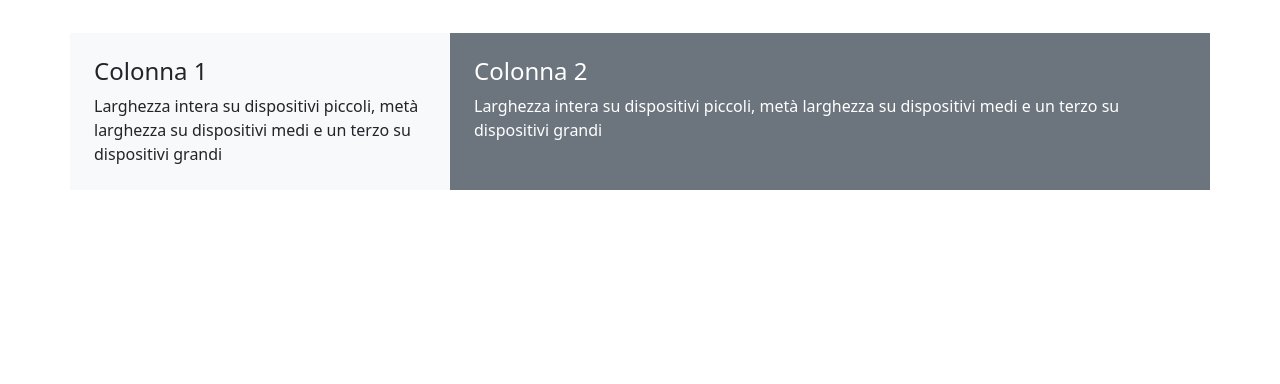
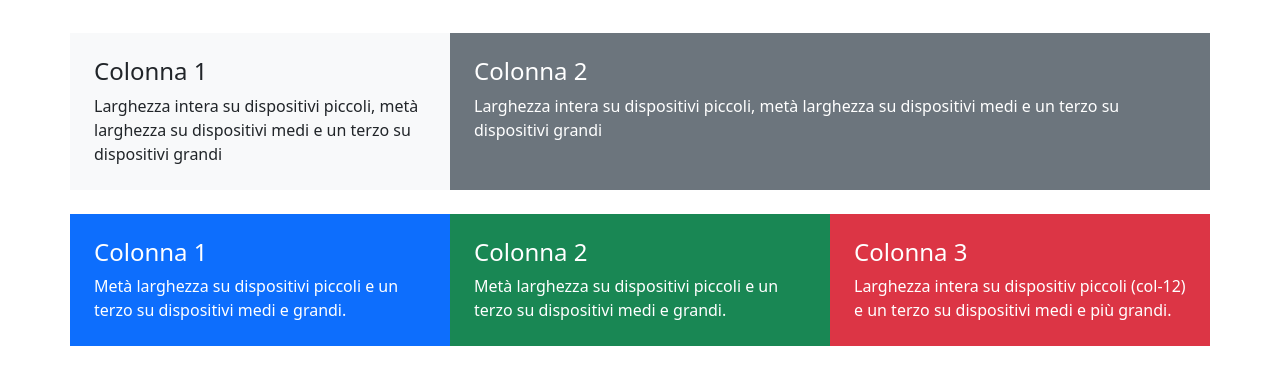
Before and after one commit to MarcelloPescatore/htmlcss-bootstrap-layout, a plain HTML site: page index.html in a window 1280 px wide. Shown: the part 156-540 px from the top of the page. Drawn offline with nearby package versions, Linux system fonts and the light colour scheme.

Commit message:
add mid row to main section

```diff
--- a/index.html
+++ b/index.html
@@ -43,6 +43,23 @@
                 </div>
             </div>
             <!-- /top row -->
+
+            <div class="row pt-4">
+                <div class="col-sm-6 col-md-4 col-lg-4 bg-primary text-white p-4">
+                    <h4>Colonna 1</h4>
+                    <span>Metà larghezza su dispositivi piccoli e un terzo su dispositivi medi e grandi.</span>
+                </div>
+                <div class="col-sm-6 col-md-4 col-lg-4 bg-success text-white p-4">
+                    <h4>Colonna 2</h4>
+                    <span>Metà larghezza su dispositivi piccoli e un terzo su dispositivi medi e grandi.</span>
+                </div>
+                <div class="col-sm-12 col-md-4 col-lg-4 bg-danger text-white p-4">
+                    <h4>Colonna 3</h4>
+                    <span>Larghezza intera su dispositiv piccoli (col-12) e un terzo su dispositivi medi e più grandi.</span>
+                </div>
+            </div>
+            <!-- /mid row -->
+
         </div>
     </main>
 </html>
```
